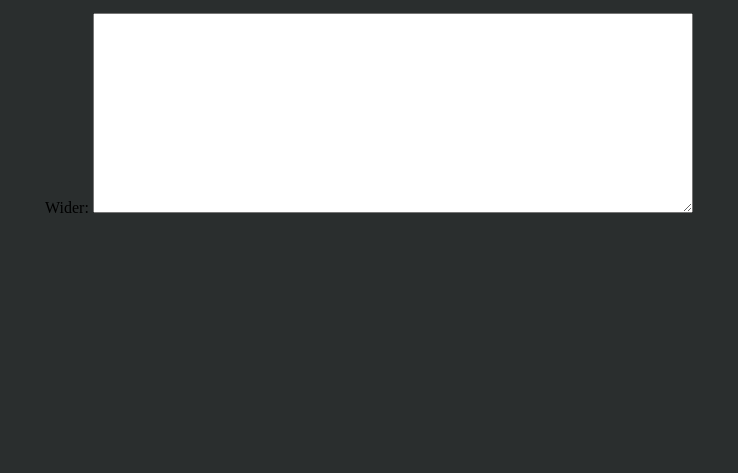
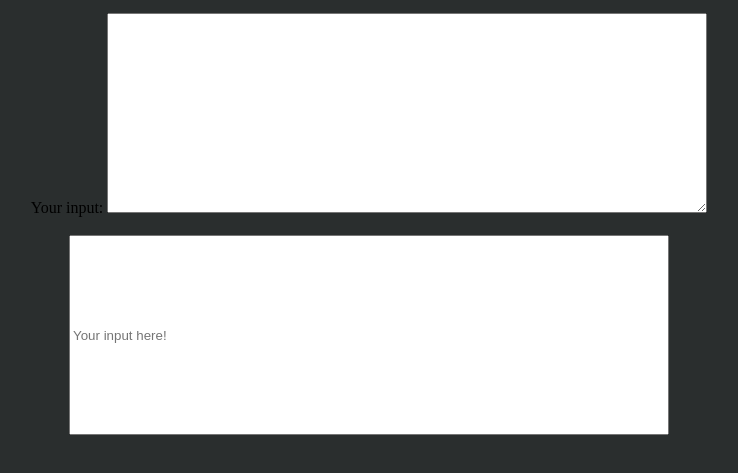
Before and after one commit to LM2026/LM2026.github.io, a plain HTML site: page index.html in a window 1280 px wide. Shown: the part 79-552 px from the top of the page, without its empty margins (271-1009 px from the left). Drawn offline with Linux system fonts and the light colour scheme.

Commit message:
Update index.html

```diff
--- a/index.html
+++ b/index.html
@@ -9,9 +9,11 @@
   <h1>Sir AI-seption</h1>
   <p>Hello!</p>
 
-  <label for="inputTextbox">Wider:</label>
+  <label for="inputTextbox">Your input:</label>
   <textarea id="inputTextbox" name="inputTextbox"></textarea>
   <br><br>
 
+  <input type="text" id="inputTextbox" name="inputTextbox" placeholder="Your input here!">
+
 </body>
 </html>
```
